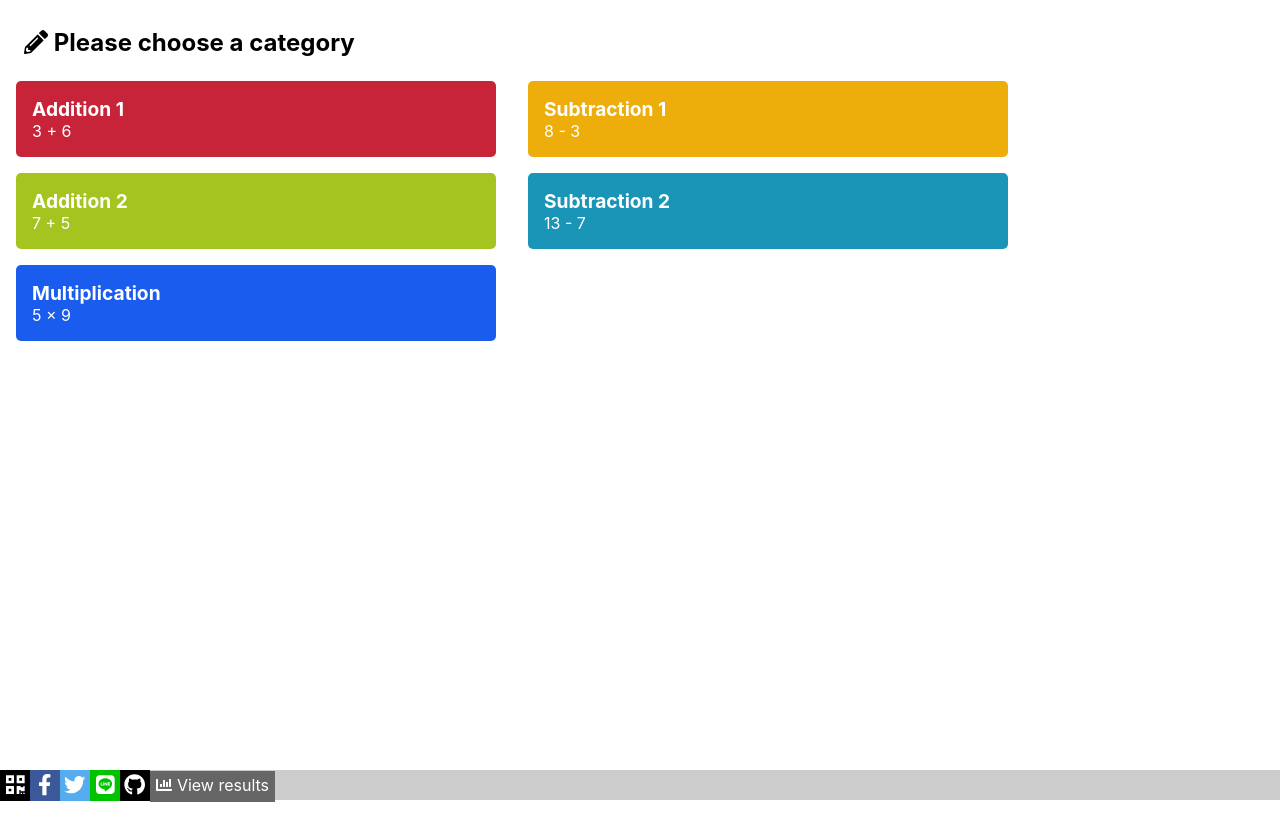
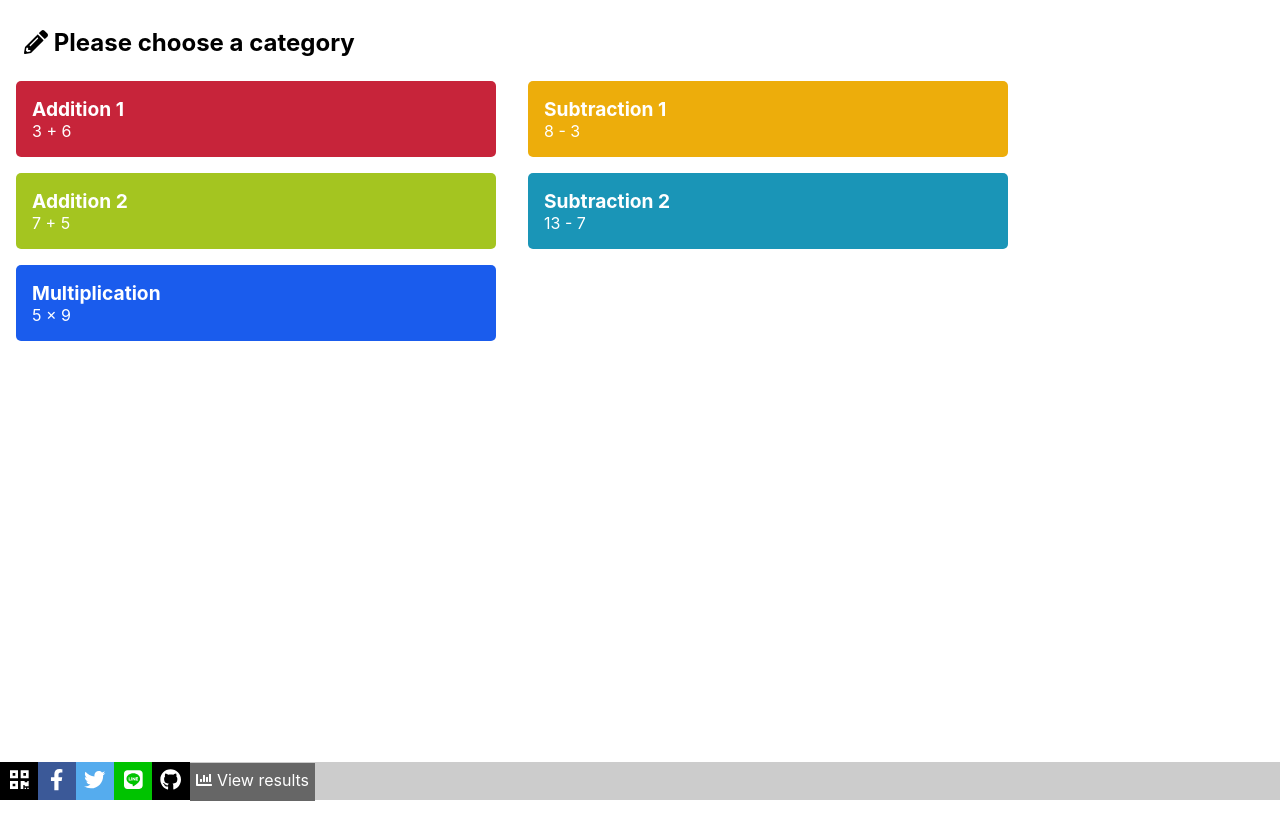
Before and after one commit to nitoyon/1-10calc, a Vue app: page / in a window 1280 px wide. Built offline with nearby package versions, Linux system fonts and the light colour scheme.

Commit message:
Menu: make footer menu bigger

```diff
--- a/src/components/Menu.vue
+++ b/src/components/Menu.vue
@@ -120,15 +120,15 @@ div#select footer {
   position: fixed;
   bottom: 0;
   width: 100%;
-  height: 30px;
+  height: 38px;
   background: #ccc;
   border-bottom: env(safe-area-inset-bottom) solid black;
 }
 
 div#select footer a {
-  width: 30px;
-  height: 27px;
-  padding-top: 4px;
+  width: 38px;
+  height: 31px;
+  padding-top: 7px;
   text-align: center;
   display: inline-block;
 }
```
